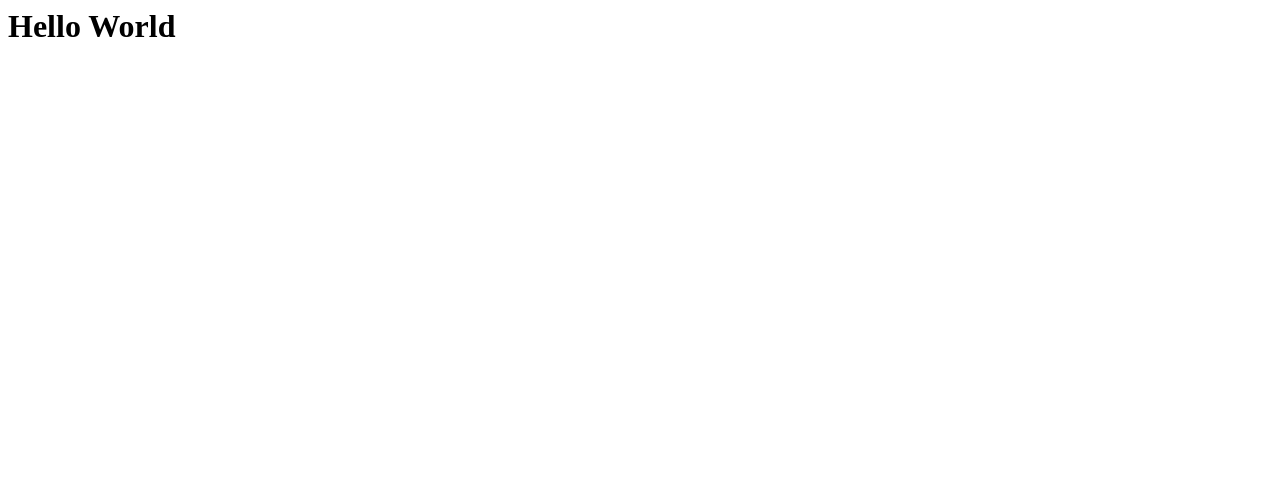
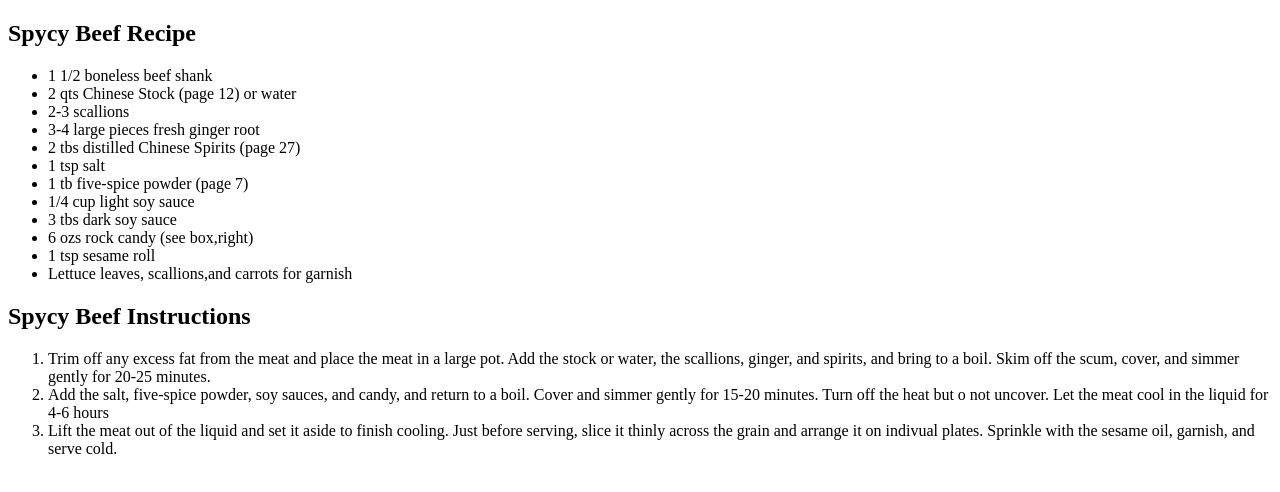
Before and after one commit to LeanJG17/first, a plain HTML site: page index.html in a window 1280 px wide. Drawn offline with Linux system fonts and the light colour scheme.

Commit message:
Update index.html

```diff
--- a/index.html
+++ b/index.html
@@ -1 +1,34 @@
-<h1>Hello World</h1>
+<!DOCTYPE html>
+<html>
+<body>
+
+<h2>Spycy Beef Recipe</h2>
+
+<ul>
+  <li>1 1/2 boneless beef shank</li>
+  <li>2 qts Chinese Stock (page 12) or water</li>
+  <li>2-3 scallions</li>
+  <li>3-4 large pieces fresh ginger root</li>
+  <li>2 tbs distilled Chinese Spirits (page 27)</li>
+  <li>1 tsp salt </li>
+  <li>1 tb five-spice powder (page 7) </li>
+  <li>1/4 cup light soy sauce </li>
+  <li>3 tbs dark soy sauce </li>
+  <li>6 ozs rock candy (see box,right) </li>
+  <li>1 tsp sesame roll </li>
+  <li> Lettuce leaves, scallions,and carrots for garnish </li>
+</ul>
+
+<h2>Spycy Beef Instructions</h2>
+
+<ol>
+  <li>Trim off any excess fat from the meat and place the meat in a large pot. Add the stock or water, the scallions, ginger, and spirits, and bring to a boil. Skim off the scum, cover, and simmer gently for 20-25 minutes.</li>
+
+  <li>Add the salt, five-spice powder, soy sauces, and candy, and return to a boil. Cover and simmer gently for 15-20 minutes. Turn off the heat but o not uncover. Let the meat cool in the liquid for 4-6 hours</li>
+
+  <li>Lift the meat out of the liquid and set it aside to finish cooling. Just before serving, slice it thinly across the grain and arrange it on indivual plates. Sprinkle with the sesame oil, garnish, and serve cold.</li>
+
+</ol>
+
+</body>
+</html>
```
